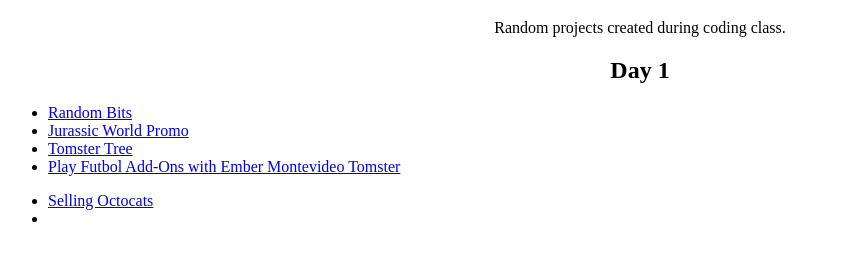
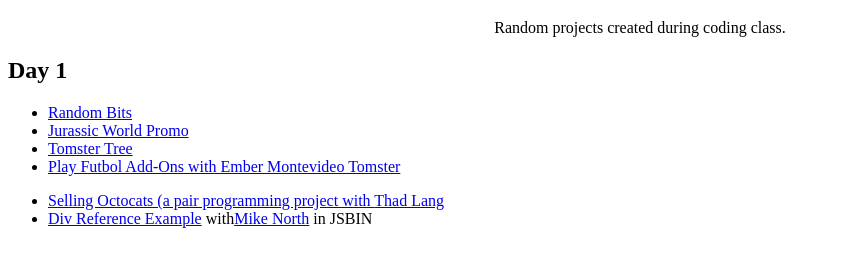
Before and after one commit to ladyleet/codingclasses, a plain HTML site: page index.html in a window 1280 px wide. Shown: the part 61-328 px from the top of the page, without its empty margins (0-845 px from the left). Drawn offline with Linux system fonts and the light colour scheme.

Commit message:
Adding more info

```diff
--- a/index.html
+++ b/index.html
@@ -11,7 +11,7 @@
 			</p>
 			<article>
 				<section>
-					<h2 style="text-align: center">Day 1</h2>
+					<h2>Day 1</h2>
 					<ul>
 						<li><a href="http://ladyleet.github.io/codingclasses/Day%201.html">Random Bits</a></li>
 						<li><a href="http://ladyleet.github.io/codingclasses/Jurassic%20World.html">Jurassic World Promo</a></li>
@@ -21,8 +21,8 @@
 				</section>
 				<section>
 					<ul>
-						<li><a href="http://ladyleet.github.io/selling-octocats/">Selling Octocats</a></li>
-						<li></li>
+						<li><a href="http://ladyleet.github.io/selling-octocats/">Selling Octocats (a pair programming project with <a href="http://github.com/tslang">Thad Lang</a></a></li>
+						<li><a href="http://jsbin.com/pejohopope/7/edit">Div Reference Example</a> with<a href="http://github.com/truenorth">Mike North</a> in JSBIN</li>
 					</ul>
 				</section>
 			</article>
```
